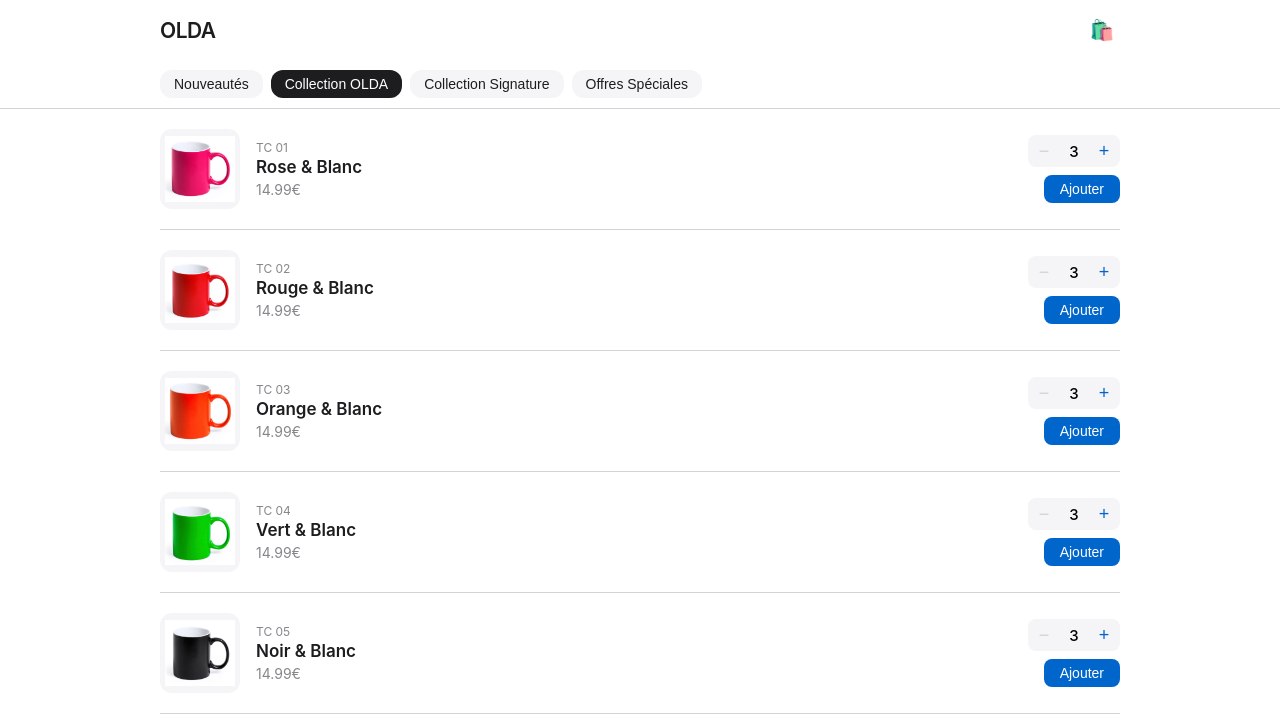
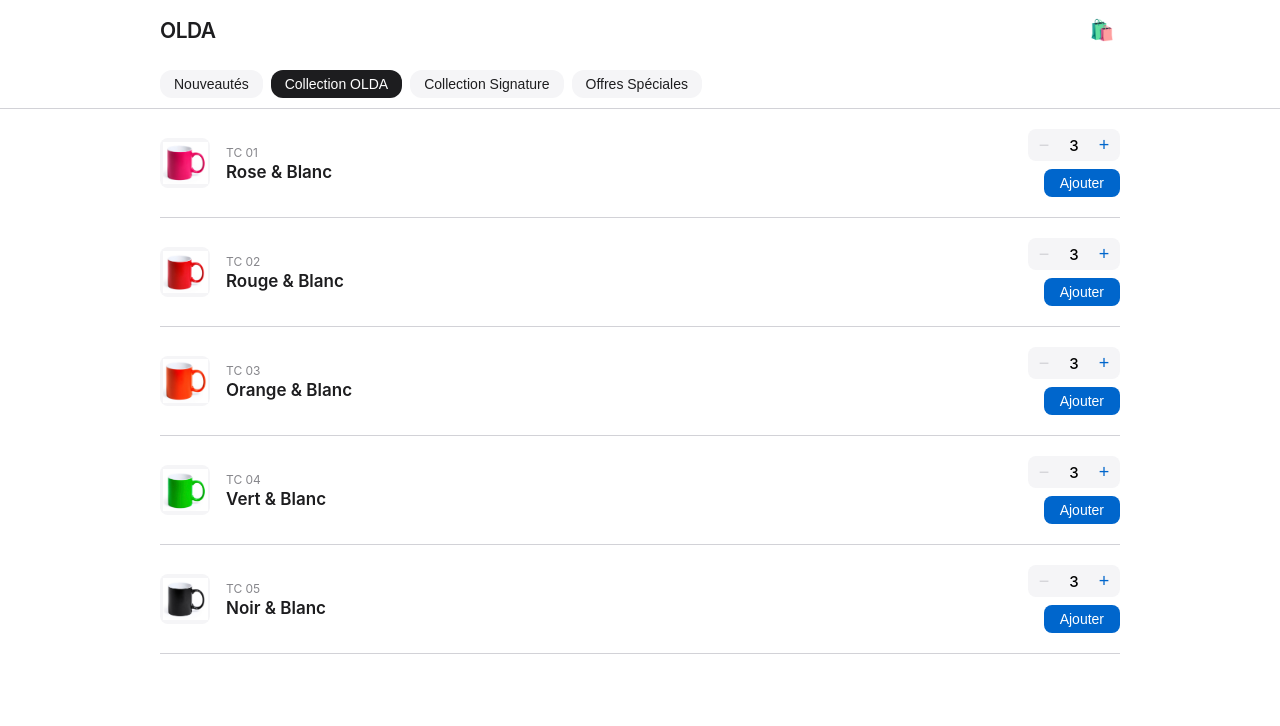
Before and after one commit to dockbearolda/AtelierOLDA2026, a Next.js app: page / in a window 1280 px wide. Shown: the top 726 px of the page. Built offline with nearby package versions, Linux system fonts and the light colour scheme.

Commit message:
Réduction tailles images et suppression des prix
- Images tasses réduites à 50x50px (au lieu de 80x80)
- Suppression de tous les prix (produits et panier)
- Bouton Commander affiche maintenant le nombre d'articles
- Design encore plus épuré

```diff
--- a/pages/index.js
+++ b/pages/index.js
@@ -1,16 +1,16 @@
 import React, { useState } from 'react';
 
 const MUGS_DATA = {
-  nouveautes: [{ id: 101, reference: 'NW 01', image: '/images/mugs/nouveaute1.jpg', couleur: 'Édition Aurore', prix: 16.99 }],
+  nouveautes: [{ id: 101, reference: 'NW 01', image: '/images/mugs/nouveaute1.jpg', couleur: 'Édition Aurore' }],
   olda: [
-    { id: 1, reference: 'TC 01', image: '/images/mugs/roseblanc.jpg', couleur: 'Rose & Blanc', prix: 14.99 },
-    { id: 2, reference: 'TC 02', image: '/images/mugs/rougeblanc.jpg', couleur: 'Rouge & Blanc', prix: 14.99 },
-    { id: 3, reference: 'TC 03', image: '/images/mugs/orangeblanc.jpg', couleur: 'Orange & Blanc', prix: 14.99 },
-    { id: 4, reference: 'TC 04', image: '/images/mugs/vertblanc.jpg', couleur: 'Vert & Blanc', prix: 14.99 },
-    { id: 5, reference: 'TC 05', image: '/images/mugs/noirblanc.jpg', couleur: 'Noir & Blanc', prix: 14.99 },
+    { id: 1, reference: 'TC 01', image: '/images/mugs/roseblanc.jpg', couleur: 'Rose & Blanc' },
+    { id: 2, reference: 'TC 02', image: '/images/mugs/rougeblanc.jpg', couleur: 'Rouge & Blanc' },
+    { id: 3, reference: 'TC 03', image: '/images/mugs/orangeblanc.jpg', couleur: 'Orange & Blanc' },
+    { id: 4, reference: 'TC 04', image: '/images/mugs/vertblanc.jpg', couleur: 'Vert & Blanc' },
+    { id: 5, reference: 'TC 05', image: '/images/mugs/noirblanc.jpg', couleur: 'Noir & Blanc' },
   ],
-  exclusif: [{ id: 11, reference: 'TF 01', image: '/images/mugs/Fuckblancnoir.JPG', couleur: 'Tasse Signature', prix: 18.99 }],
-  offres: [{ id: 201, reference: 'DS 01', image: '/images/mugs/logo.jpeg', couleur: 'Édition Limitée', prix: 12.99 }],
+  exclusif: [{ id: 11, reference: 'TF 01', image: '/images/mugs/Fuckblancnoir.JPG', couleur: 'Tasse Signature' }],
+  offres: [{ id: 201, reference: 'DS 01', image: '/images/mugs/logo.jpeg', couleur: 'Édition Limitée' }],
 };
 
 const formatTabName = (key) => {
@@ -105,7 +105,6 @@ export default function BoutiqueOlda() {
   };
 
   const totalArticles = panier.reduce((acc, item) => acc + item.quantite, 0);
-  const totalPrix = panier.reduce((acc, item) => acc + (item.prix * item.quantite), 0);
 
   return (
     <div style={{ background: '#fff', minHeight: '100vh', fontFamily: '-apple-system, BlinkMacSystemFont, "SF Pro Display", "Segoe UI", Roboto, sans-serif' }}>
@@ -217,11 +216,11 @@ export default function BoutiqueOlda() {
         }
 
         .product-image {
-          width: 80px;
-          height: 80px;
+          width: 50px;
+          height: 50px;
           flex-shrink: 0;
           background: #f5f5f7;
-          border-radius: 12px;
+          border-radius: 8px;
           display: flex;
           align-items: center;
           justify-content: center;
@@ -229,8 +228,8 @@ export default function BoutiqueOlda() {
         }
 
         .product-image img {
-          width: 70px;
-          height: 70px;
+          width: 45px;
+          height: 45px;
           object-fit: contain;
         }
 
@@ -249,12 +248,6 @@ export default function BoutiqueOlda() {
           font-size: 17px;
           font-weight: 600;
           color: #1d1d1f;
-          margin-bottom: 4px;
-        }
-
-        .product-price {
-          font-size: 14px;
-          color: #86868b;
         }
 
         /* CONTROLS */
@@ -566,7 +559,6 @@ export default function BoutiqueOlda() {
             <div className="product-info">
               <div className="product-ref">{p.reference}</div>
               <div className="product-name">{p.couleur}</div>
-              <div className="product-price">{p.prix.toFixed(2)}€</div>
             </div>
             <div className="product-controls">
               <div className="stepper">
@@ -637,9 +629,6 @@ export default function BoutiqueOlda() {
                         </button>
                       </div>
                     </div>
-                    <div style={{ fontWeight: '500' }}>
-                      {(item.prix * item.quantite).toFixed(2)}€
-                    </div>
                   </div>
                 ))
               )}
@@ -647,10 +636,6 @@ export default function BoutiqueOlda() {
 
             {panier.length > 0 && (
               <div className="cart-footer">
-                <div className="cart-total">
-                  <span className="cart-total-label">Total</span>
-                  <span className="cart-total-value">{totalPrix.toFixed(2)}€</span>
-                </div>
                 <button
                   className="checkout-btn"
                   onClick={() => {
@@ -658,7 +643,7 @@ export default function BoutiqueOlda() {
                     setShowCheckoutModal(true);
                   }}
                 >
-                  Commander
+                  Commander ({totalArticles} {totalArticles > 1 ? 'articles' : 'article'})
                 </button>
               </div>
             )}
```
